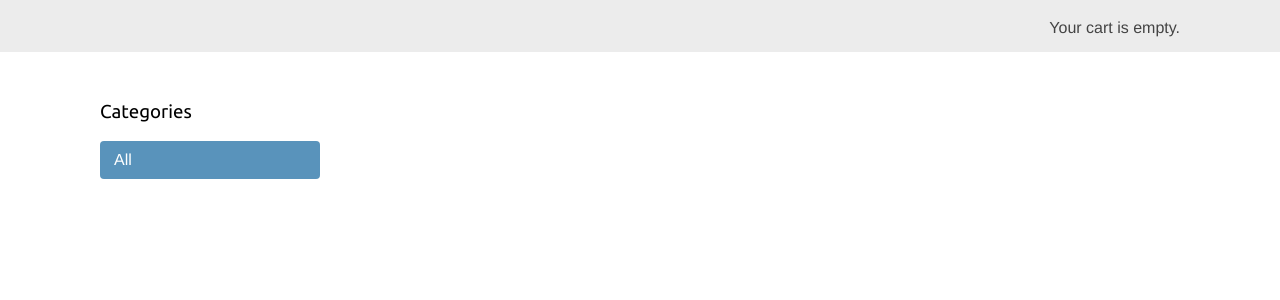
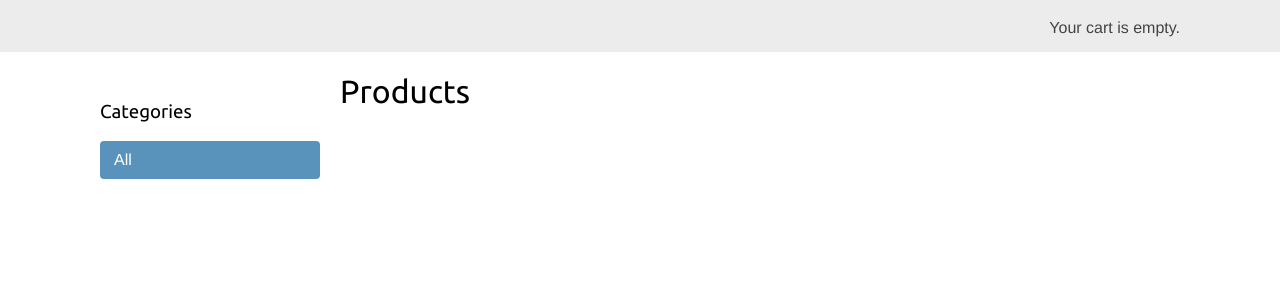
Before and after one commit to lmw8864/onlineshop, a Django app: page / in a window 1280 px wide. Shown: the part 46-346 px from the top of the page. Run offline with Django 3.2, Linux system fonts and the light colour scheme; data that the repository does not hold is empty; parts of the project's set-up code (start-up, migrations or seed data) failed here and were passed over.

Commit message:
Additional modification in 'list.html' # 2.

```diff
--- a/shop/templates/shop/product/list.html
+++ b/shop/templates/shop/product/list.html
@@ -20,6 +20,7 @@
     </ul>
 </div>
 <div id="main" class="product-list">
+    <h1>{% if category %}{{ category.name }}{% else %}Products{% endif %}</h1>
     {% for product in products %}
         <div class="item">
             <a href="{{ product.get_absolute_url }}">
```
